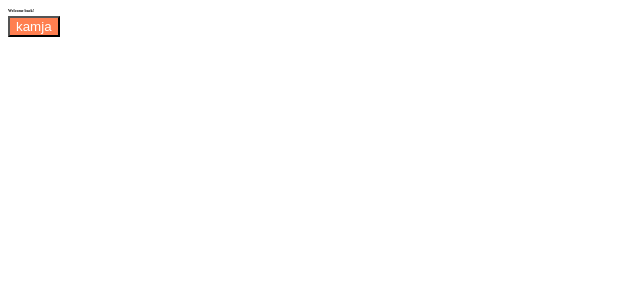
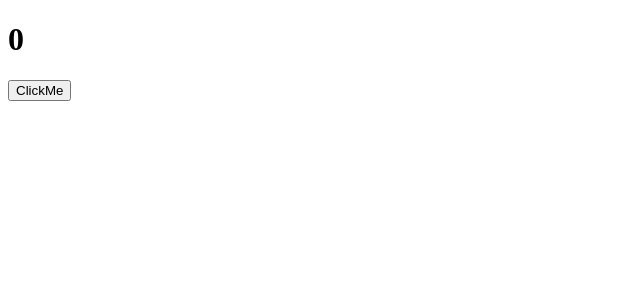
Before and after one commit to kamja44/reactRecap, a React (Create React App) app in the folder react-recap/: page / in a window 1280 px wide. Shown: the top 300 px of the page, without its empty margins (0-640 px from the left). Built offline with nearby package versions, Linux system fonts and the light colour scheme.

Commit message:
6.1
useEffect

```diff
--- a/react-recap/src/App.js
+++ b/react-recap/src/App.js
@@ -1,10 +1,13 @@
-import Button from "./Button";
-import styles from "./App.module.css";
+import { useState, useEffect } from "react";
 function App() {
+  const [counter, setCounter] = useState(0);
+  const onClick = () => setCounter((data) => data + 1);
+  console.log("run all times");
+  useEffect(() => console.log("Loading API..."), []);
   return (
     <div>
-      <h1 className={styles.title}>Welcome back!</h1>
-      <Button text={"kamja"} />
+      <h1>{counter}</h1>
+      <button onClick={onClick}>ClickMe</button>
     </div>
   );
 }
```
Also changed, not shown: 1 other file (tests, documents, lock files or other folders).
